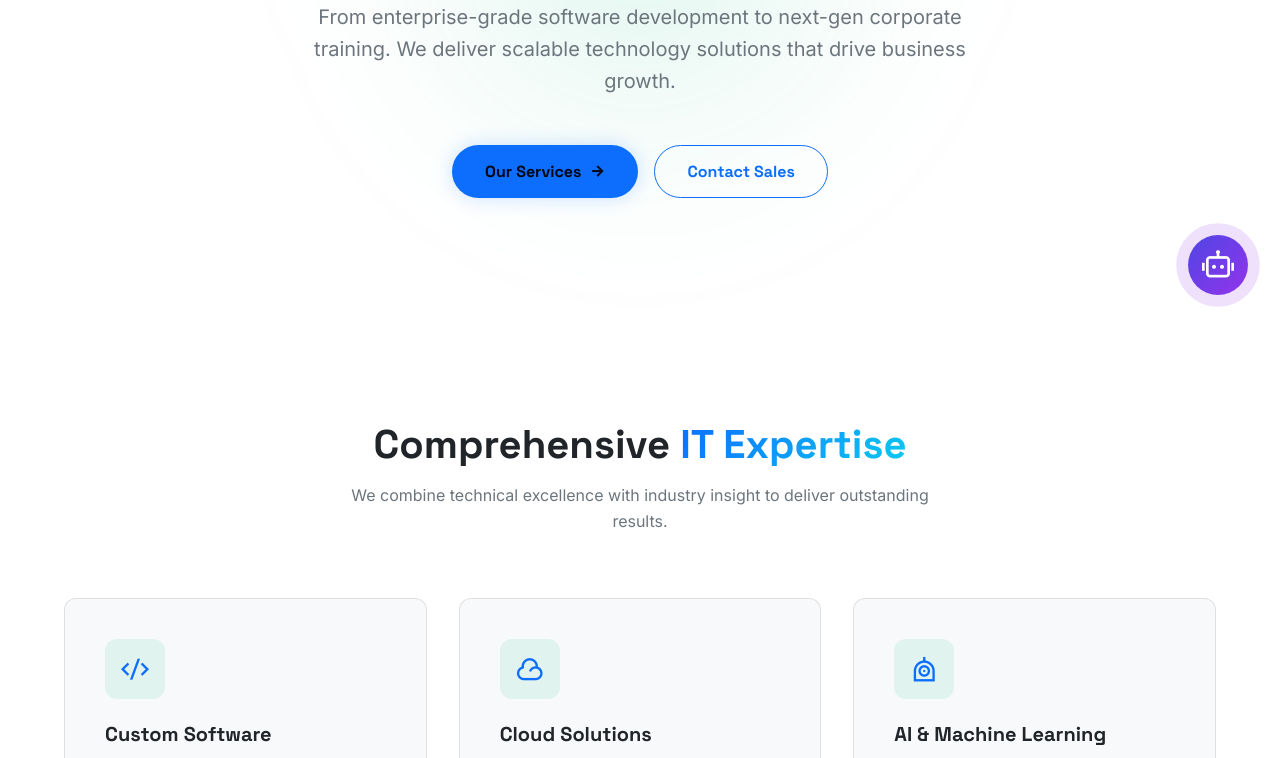
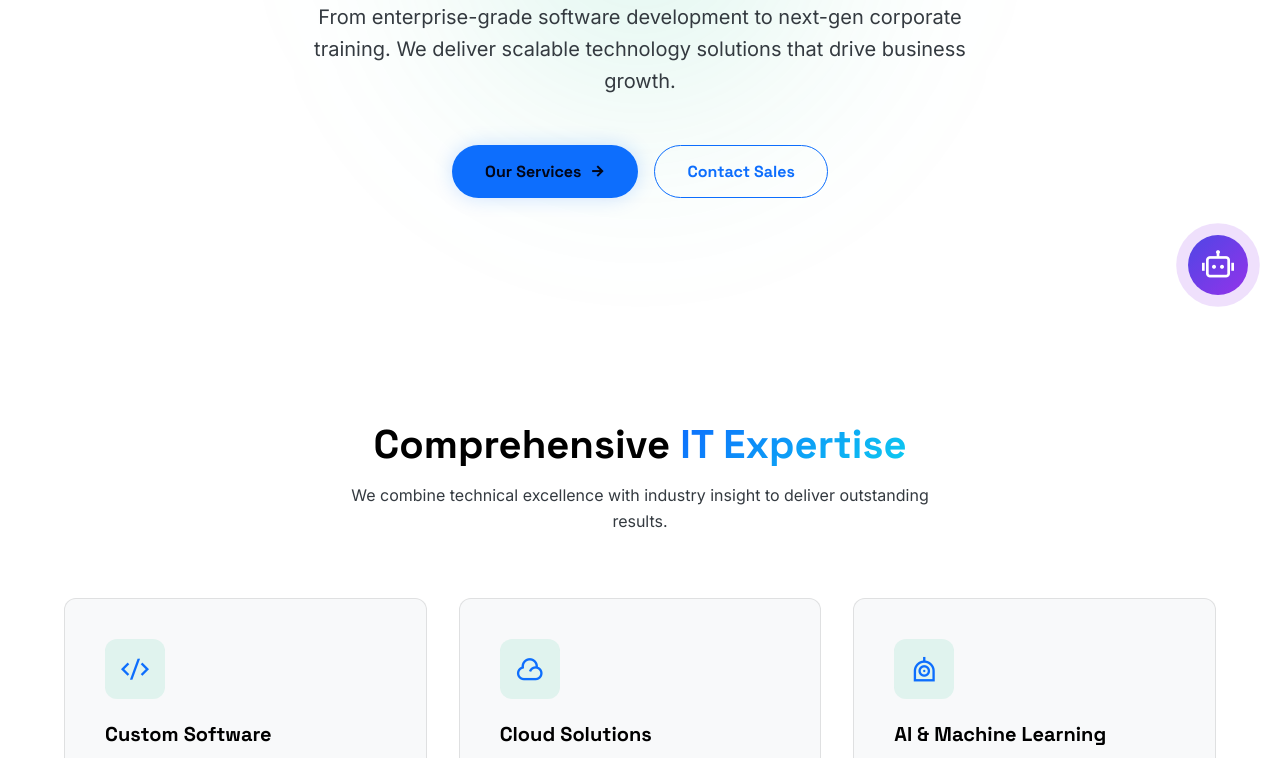
Before and after one commit to learncorpin/learncorp, a website: page index.html in a window 1280 px wide. Shown: the part 473-1231 px from the top of the page. Drawn offline with nearby package versions, Linux system fonts and the light colour scheme.

Commit message:
Update text color to pure black

```diff
--- a/style.css
+++ b/style.css
@@ -21,10 +21,10 @@
     --secondary: #0dcaf0;
     /* Cyan */
 
-    --text-main: #212529;
+    --text-main: #000000;
+    /* Pure Black */
+    --text-muted: #343a40;
     /* Dark Gray */
-    --text-muted: #6c757d;
-    /* Gray 600 */
 
     --glass-border: rgba(0, 0, 0, 0.1);
     --glass-bg: rgba(255, 255, 255, 0.9);
```
